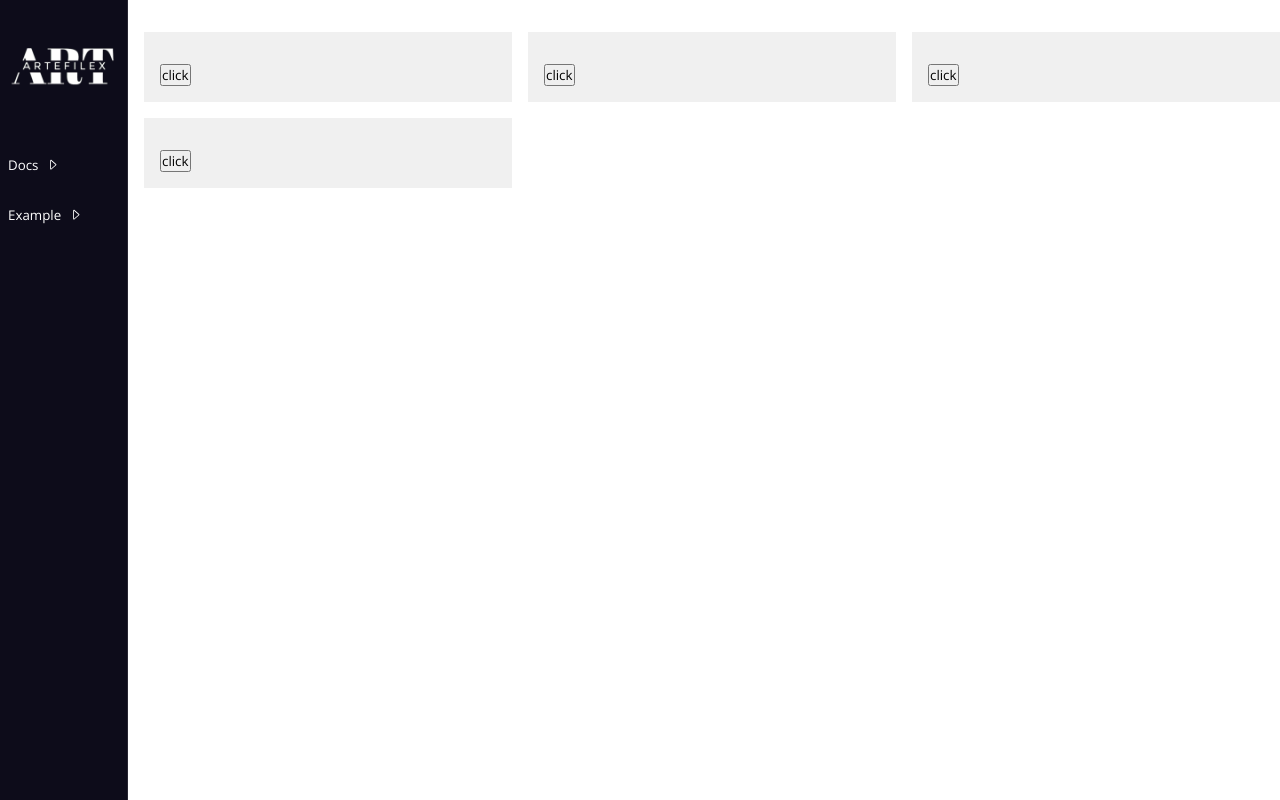
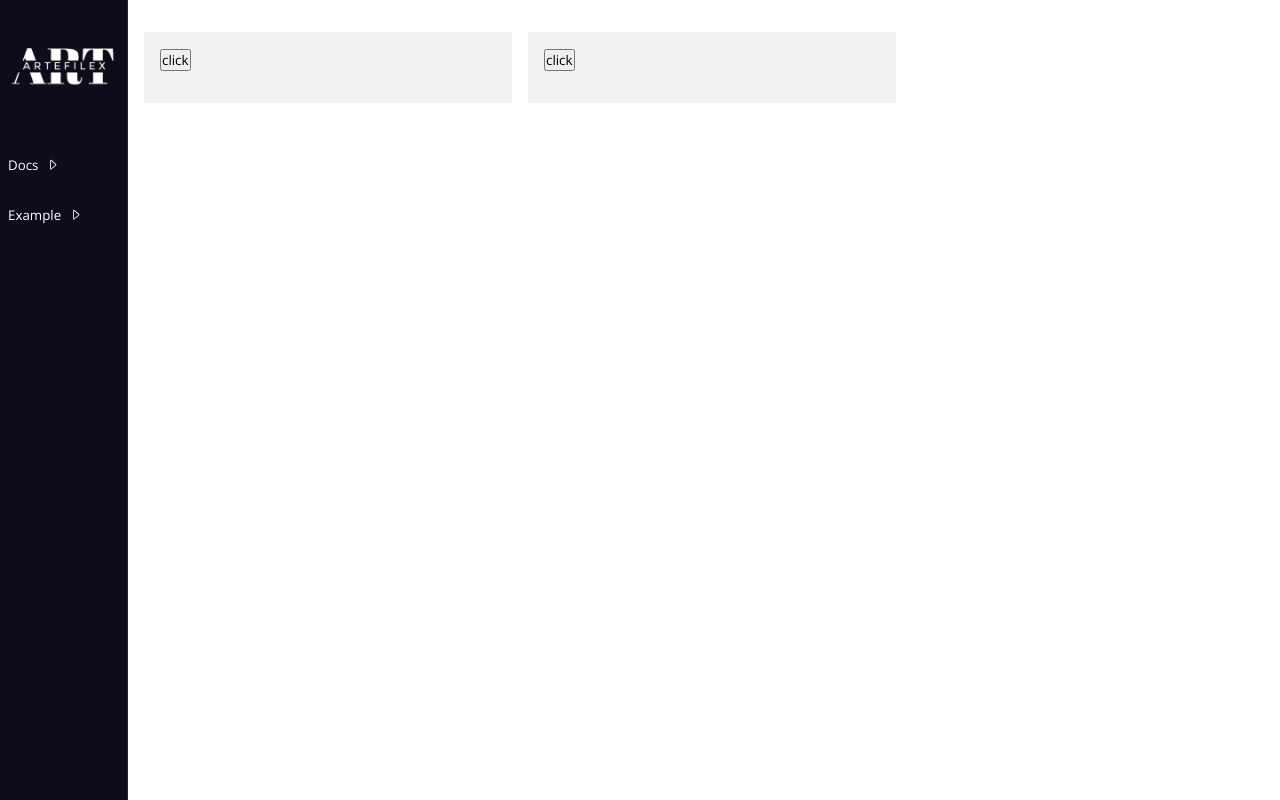
Before and after one commit to Artefilex/bestui, a React (Create React App) app in the folder client/: page /docs in a window 1280 px wide. Built offline with nearby package versions, Linux system fonts and the light colour scheme.

Commit message:
Button için düzeltme yapıldı

```diff
--- a/client/src/itemComponent/Buttons/Buttons.jsx
+++ b/client/src/itemComponent/Buttons/Buttons.jsx
@@ -1,30 +1,33 @@
 import React, { useState } from "react";
-import "./copy.css"
+import "./copy.css";
 import Copy from "./Copy";
 function Buttons() {
+    const [activeButtonId, setActiveButtonId] = useState(null);
+
+    const handleButtonClick = (buttonId) => {
+        setActiveButtonId((prevId) => (prevId === buttonId ? null : buttonId));
+    };
 
   const btn1 = {
-        css: "button{\n color : wheat;\n background: black; \n} " ,
+    css: "button{\n color : wheat;\n background: black; \n} ",
     react: `
         <button classname = "ejs" > click </button>
-          `
-    }
-  return <div className="Button-container">
+          `,
+  };
+  return (
+    <div className="Button-container">
     <div className="item-container ">
         <div className="item">
-       <Copy cssCode={btn1} cssClass={"ejs"} ></Copy>
+            <button className={"ejs"} onClick={() => handleButtonClick(1)}>click </button>
+            <Copy cssCode={btn1} cssClass={"ejs"} isActive={activeButtonId === 1} />
         </div>
         <div className="item">
-       <Copy cssCode={btn1} cssClass={"ejs"} ></Copy>
-    </div>
-    <div className="item">
-       <Copy cssCode={btn1} cssClass={"ejs"} ></Copy>
-    </div>
-    <div className="item">
-       <Copy cssCode={btn1} cssClass={"ejs"} ></Copy>
+            <button className={"ejs"} onClick={() => handleButtonClick(2)}>click </button>
+            <Copy cssCode={btn1} cssClass={"ejs"} isActive={activeButtonId === 2} />
         </div>
     </div>
-  </div>;
+</div>
+  );
 }
 
 export default Buttons;
--- a/client/src/itemComponent/Buttons/Copy.jsx
+++ b/client/src/itemComponent/Buttons/Copy.jsx
@@ -4,17 +4,18 @@
 import { darcula } from "react-syntax-highlighter/dist/esm/styles/prism";
 import { AiOutlineCopy } from "react-icons/ai";
 import "./copy.css";
-function Copy({ cssCode, cssClass }) {
-  const [show, setShow] = useState(false);
-  const handleclick = () => {
-    setShow((prevShow) => !prevShow);
-  };
+function Copy({ cssCode, isActive}) {
+  // const [show, setShow] = useState(false);
+  // const handleclick = () => {
+  //   console.log(id)
+  //   setShow((prevShow) => !prevShow);
+  // };
   return (
     <div className="Copy-container flex">
-      <button className={cssClass} onClick={handleclick} >
+      {/* <button className={cssClass} onClick={handleclick} >
         click
-      </button>
-      {show && (
+      </button> */}
+      {isActive &&   (
         <div className="code-space flex">
           <div className="code-area flex">
             <header className="code-header flex">
```
Lines whose indentation alone changed are shown as unchanged.
